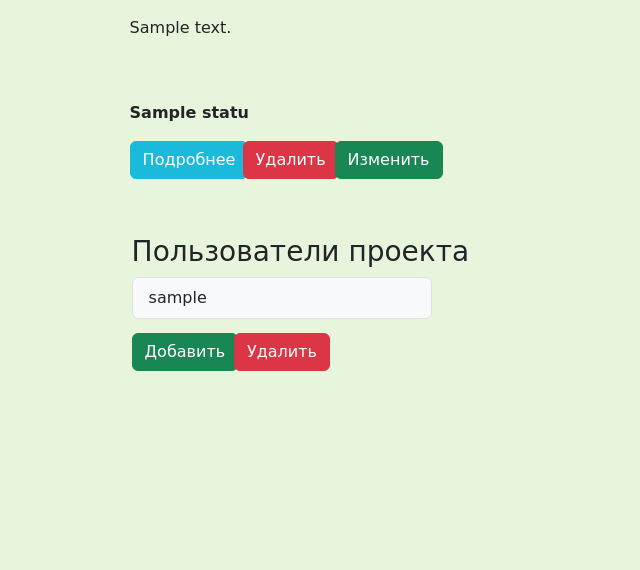
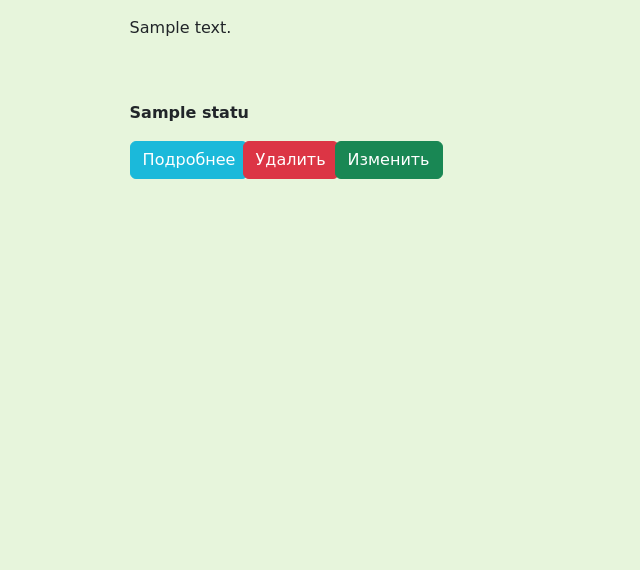
Before and after one commit to TagleD/homework_62_gleb_tarakanov, a Django app: page /projects/1/tasks/ in a window 1280 px wide. Shown: the part 233-803 px from the top of the page, without its empty margins (0-640 px from the left). Run offline with Django 4.2, Linux system fonts and the light colour scheme; a user stored in the database is signed in; tables that the repository leaves empty hold one stand-in row (values such as "Sample post"); parts of the project's set-up code (start-up, migrations or seed data) failed here and were passed over; some libraries are stand-ins or nearby versions; some web fonts are replaced.

Commit message:
Временно закоммичен код с пользователями проекта

```diff
--- a/source/webapp/templates/project/project_detail.html
+++ b/source/webapp/templates/project/project_detail.html
@@ -80,35 +80,35 @@
                 </div>
             {% endfor %}
         </div>
-        <div class="row">
-            <div class="col-4 project-users">
-                <h3>Пользователи проекта</h3>
-                <ul class="list-group users-list">
-                    {% for user in project.user.all %}
-                        <li class="list-group-item bg-light text-dark">{{ user.username }}</li>
-                        {% empty %}
-                        <li class="list-group-item bg-light text-dark">Нет пользователей</li>
-                    {% endfor %}
-                </ul>
-                {% if user.is_authenticated %}
-                    <div class="row project-users-btns">
-                        {% if perms.webapp.add_user_project %}
-                            <div class="col-4">
-                                <a href="{% url 'project_add_user' project.pk %}" class='btn btn-success'>Добавить</a>
-                            </div>
-                        {% endif %}
-                        {% if perms.webapp.delete_user_project %}
-                            <div class="col-3">
-                                <form action="{% url 'project_delete_user' project.pk %}" method="post">
-                                    {% csrf_token %}
-                                    <button type="submit" class='btn btn-danger project-user-delete-btn'>Удалить
-                                    </button>
-                                </form>
-                            </div>
-                        {% endif %}
-                    </div>
-                {% endif %}
-            </div>
-        </div>
+{#        <div class="row">#}
+{#            <div class="col-4 project-users">#}
+{#                <h3>Пользователи проекта</h3>#}
+{#                <ul class="list-group users-list">#}
+{#                    {% for user in project.user.all %}#}
+{#                        <li class="list-group-item bg-light text-dark">{{ user.username }}</li>#}
+{#                        {% empty %}#}
+{#                        <li class="list-group-item bg-light text-dark">Нет пользователей</li>#}
+{#                    {% endfor %}#}
+{#                </ul>#}
+{#                {% if user.is_authenticated %}#}
+{#                    <div class="row project-users-btns">#}
+{#                        {% if perms.webapp.add_user_project %}#}
+{#                            <div class="col-4">#}
+{#                                <a href="{% url 'project_add_user' project.pk %}" class='btn btn-success'>Добавить</a>#}
+{#                            </div>#}
+{#                        {% endif %}#}
+{#                        {% if perms.webapp.delete_user_project %}#}
+{#                            <div class="col-3">#}
+{#                                <form action="{% url 'project_delete_user' project.pk %}" method="post">#}
+{#                                    {% csrf_token %}#}
+{#                                    <button type="submit" class='btn btn-danger project-user-delete-btn'>Удалить#}
+{#                                    </button>#}
+{#                                </form>#}
+{#                            </div>#}
+{#                        {% endif %}#}
+{#                    </div>#}
+{#                {% endif %}#}
+{#            </div>#}
+{#        </div>#}
     </div>
 {% endblock %}
```
